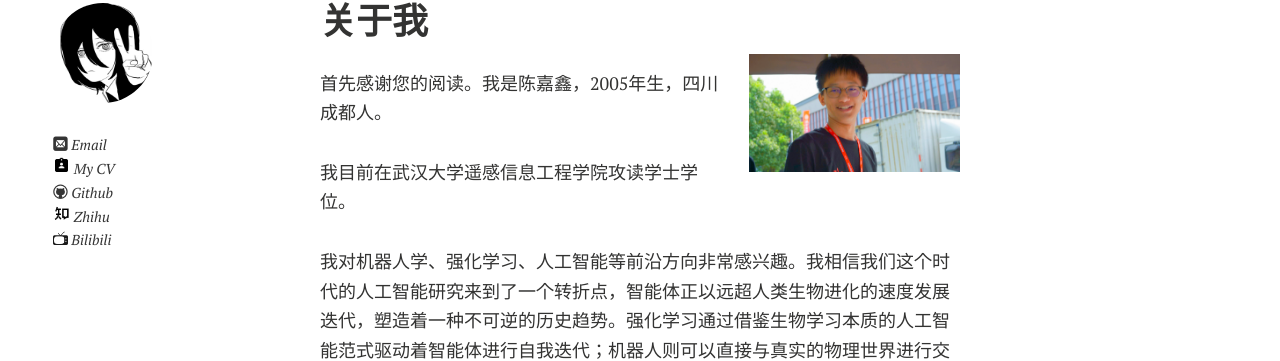
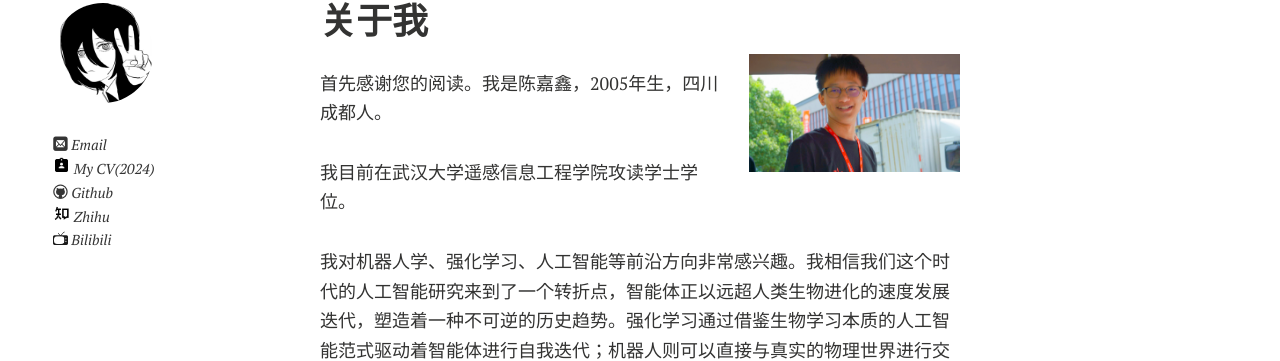
Before and after one commit to PlutoKirito/PlutoKirito.github.io, a Jekyll site: the page built from cn.md, in a window 1280 px wide. Shown: the part 105-466 px from the top of the page. Built offline with Jekyll 4.4.1, drawn with Linux system fonts in a browser that asks for light colours; nearby versions of some CDN libraries; comment, search, counter and statistics services are not loaded; a style sheet for code colours, icons or effects is not loaded.

Commit message:
chore:update

```diff
--- a/_includes/author-bio.html
+++ b/_includes/author-bio.html
@@ -6,7 +6,7 @@
 
 {% if site.owner.email %}<p style="text-indent:0;margin-top:1.5em;"><a href="mailto:{{ site.owner.email }}" target="_blank"><i class="icon-mail"></i> Email</a></p>{% endif %}
 
-{% if site.owner.cv %}<p style="text-indent:0;"><a href="{{ site.owner.cv }}"><img src="https://plutokirito.github.io/images/logo/icons8-cv-100.png" width="17" height="17"></i> My CV</a></p>{% endif %}
+{% if site.owner.cv %}<p style="text-indent:0;"><a href="{{ site.owner.cv }}"><img src="https://plutokirito.github.io/images/logo/icons8-cv-100.png" width="17" height="17"></i> My CV(2024)</a></p>{% endif %}
 
 {% if site.owner.twitter %}<p style="text-indent:0;"><a href="https://twitter.com/{{ site.owner.twitter }}"><i class="icon-twitter"></i> Twitter</a></p>{% endif %}
 
--- a/cn.md
+++ b/cn.md
@@ -6,7 +6,7 @@ title: 主页中文版
 
 ## 关于我
 
-<img src="https://PlutoKirito.github.io/backup/chenjiaxin.JPG" class="floatpic">
+<img src="https://PlutoKirito.github.io/chenjiaxin.jpg" class="floatpic">
 
 <br>首先感谢您的阅读。我是陈嘉鑫，2005年生，四川成都人。
 
```
Also changed, not shown: index.md (+1 -1 lines).
